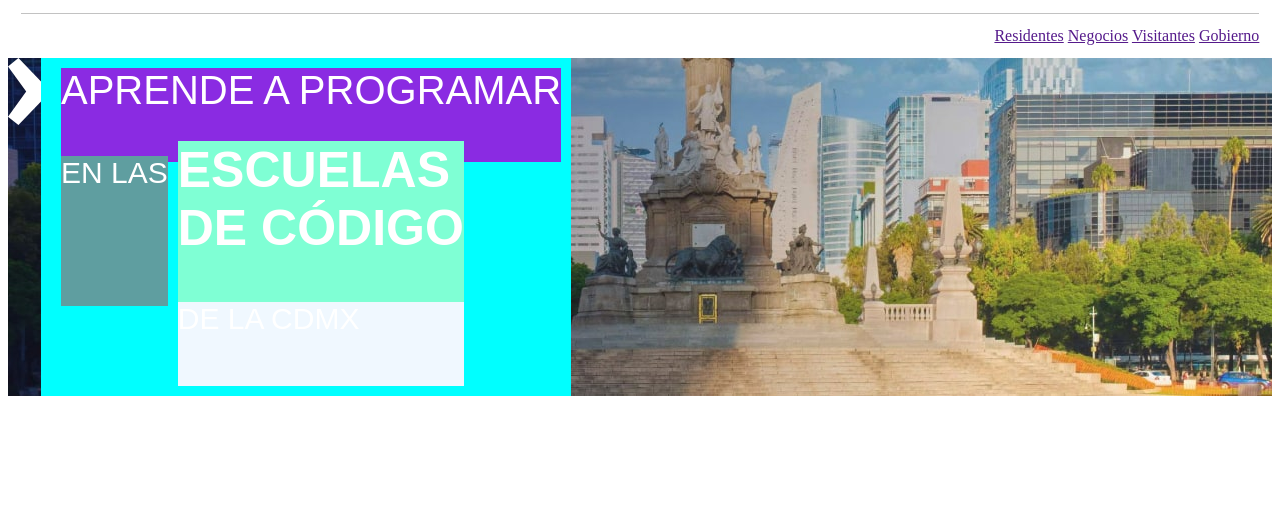
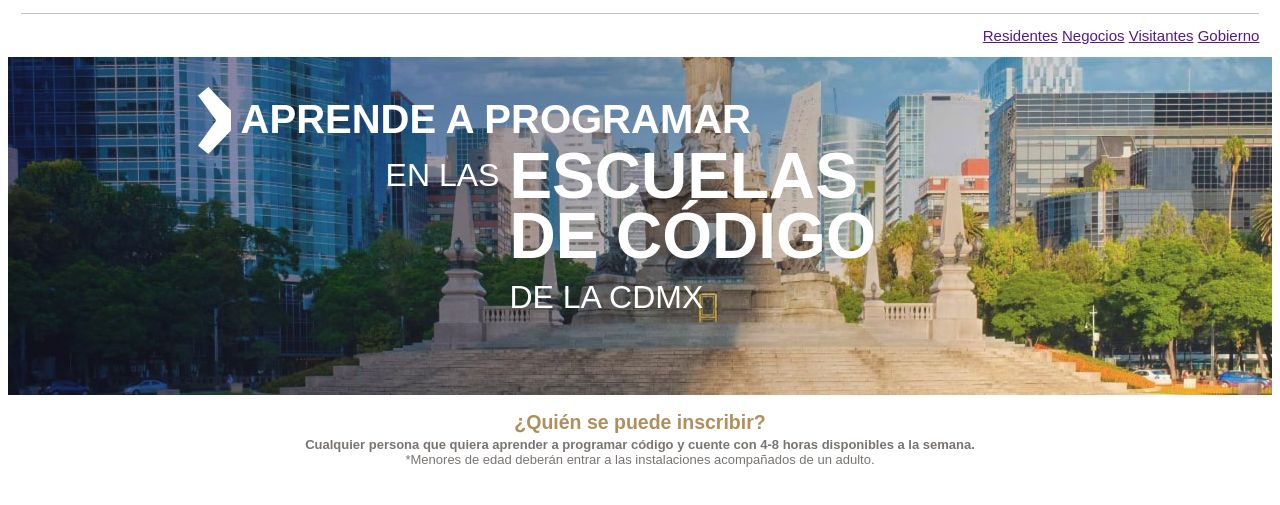
Before and after one commit to MarcoAntonioMndz/C-digo, a plain HTML site: page Formularios/Form2/index.html in a window 1280 px wide. Shown: the part 67-572 px from the top of the page. Drawn offline with Linux system fonts and the light colour scheme.

Commit message:
No sale :(

```diff
--- a/Formularios/Form2/index.html
+++ b/Formularios/Form2/index.html
@@ -5,7 +5,7 @@
     <meta charset="UTF-8">
     <meta http-equiv="X-UA-Compatible" content="IE=edge">
     <meta name="viewport" content="width=device-width, initial-scale=1.0">
-    <title>Document</title>
+    <title>Escuelas de código</title>
 </head>
 
 <body>
@@ -20,56 +20,71 @@
             height: 338px;
             display: flex;
         }
+        nav{
+            font-family: sans-serif;
+            color: #787471;
+            font-size: 15px;
 
+        }
+        footer{
+            text-align: center;
+            font-family: sans-serif;
+            font-size: 13px;
+        }
+        div{
+            margin: 30px;
+            margin-left: 15%;
+        }
         .grid-item {
-            font-size: 30px;
+            font-size: 2em;
         }
 
         .item1 {
-            grid-column: 1;
+            grid-column: 1 / span 3;
             grid-row: 1;
-            background-color: chocolate;
+            text-align: left;
+            color: white;
+            font-weight: bold;
+            font-family: sans-serif;
         }
 
         .item2 {
-            grid-column: 2 / span 3;
-            grid-row: 1;
-            text-align: left;
-            color: white;
-            font-family: "liberation sans";
-            background-color: blueviolet;
-        }
-
-        .item3 {
             grid-column: 2;
             grid-row: 2;
             text-align: right;
             color: white;
-            font-family: "liberation sans";
-            margin-top: -15%;
-            padding-top: 0px;
-            background-color: cadetblue;
+            font-family: sans-serif;
+            margin-top: -30px;
+            margin-left: 135px;
         }
 
-        .item4 {
+        .item3 {
             grid-column: 3;
             grid-row: 2;
             text-align: left;
             color: white;
             font-family: sans-serif;
-            margin-top: -11%;
-            padding-top: 0px;
-            background-color: aquamarine;
+            font-weight: 800;
+            margin-top: -48px;
+        }
+
+        .item4 {
+            grid-column: 3;
+            grid-row: 3;
+            text-align: left;
+            color: white;
+            font-family: sans-serif;
+            font-weight: 800;
+            margin-top: -60px;
         }
 
         .item5 {
             grid-column: 3;
-            grid-row: 3;
+            grid-row: 4;
             text-align: left;
             color: white;
-            font-family: "liberation sans";
-            margin-top: -5%;
-            background-color: aliceblue;
+            font-family: sans-serif;
+            margin-top: -40px;
         }
     </style>
 
@@ -85,14 +100,27 @@
     </nav>
 
     <section style="display: flex;">
-        <div style="background-color: ;"><img src="imagenes/hero-vector.svg" align="right"></div>
-        <div class="grid-container" style="background-color: cyan;">
-            <span class="grid-item item2" style="font-size:40px;">APRENDE A PROGRAMAR</span>
-            <span class="grid-item item3">EN LAS</span>
-            <span class="grid-item item4" style="font-size:50px; font-weight:bold;">ESCUELAS<br>DE CÓDIGO</span>
-            <span class="grid-item item5">DE LA CDMX</span>
+        <div style="margin-right: 0px;"><img src="imagenes/hero-vector.svg" align="right"></div>
+        <div class="grid-container" style="margin-left: 0px;">
+                <span class="grid-item item1" style="font-size: 2.5em">APRENDE A PROGRAMAR</span>
+                <span class="grid-item item2">EN LAS</span>
+                <span class="grid-item item3" style="font-size: 4em;">ESCUELAS</span>
+                <span class="grid-item item4" style="font-size: 4em;">DE CÓDIGO</span>
+                <span class="grid-item item5">DE LA CDMX</span>
         </div>
     </section>
+
+    <footer>
+        <h2 style="color: #B08F5C; margin-bottom: -10px;">
+            ¿Quién se puede inscribir?
+        </h2>
+        <p style="color: #787471;">
+            <strong>
+                Cualquier persona que quiera aprender a programar código y cuente con 4-8 horas disponibles a la semana.
+            </strong> <br>
+            *Menores de edad deberán entrar a las instalaciones acompañados de un adulto.
+        </p>
+    </footer>
 </body>
 
 </html>
```
